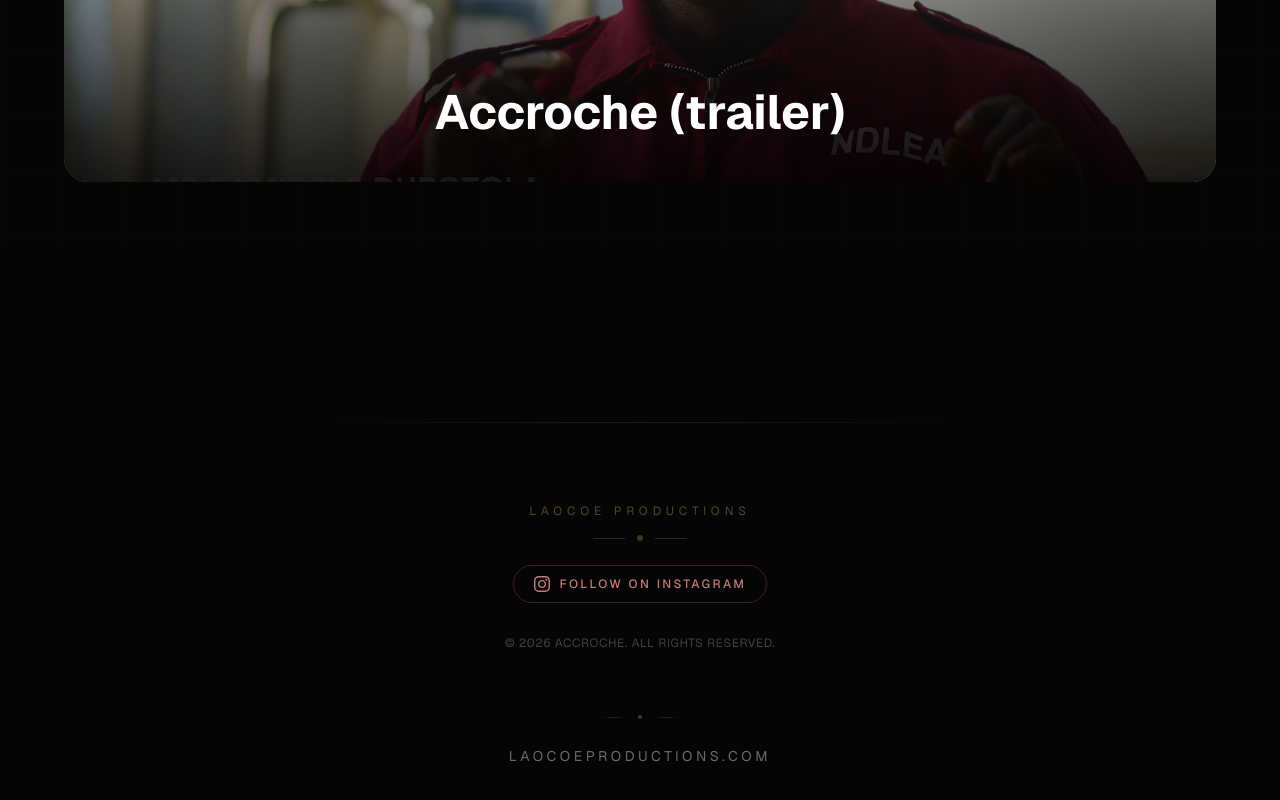
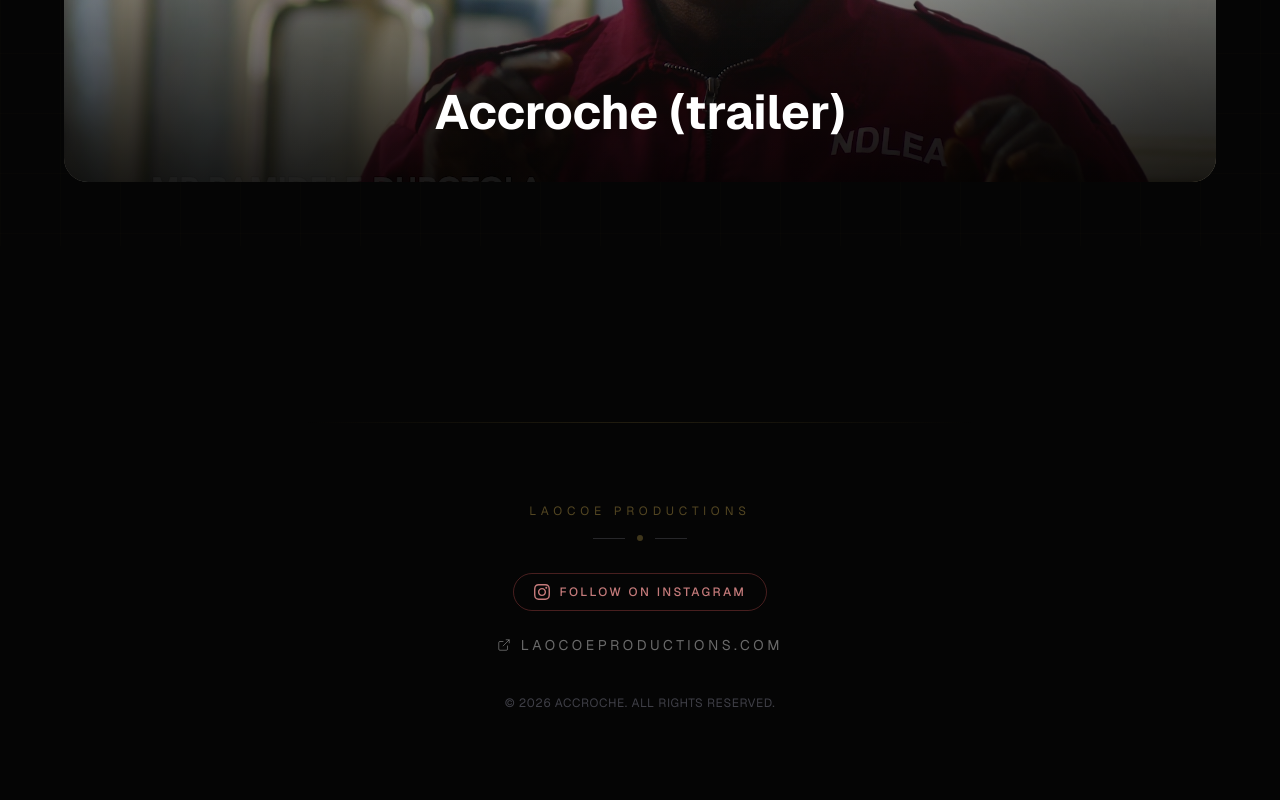
Before and after one commit to smartedgemediaco-creator/accroche-the-movie, a Next.js app: page / in a window 1280 px wide. Shown: the part 1387-2187 px from the top of the page. After the commit the page ends 2162 px from the top, so only its background shows below. Built offline with nearby package versions, Linux system fonts and the light colour scheme.

Commit message:
Move laocoeproductions into footer under Instagram with link icon, copyright last

```diff
--- a/src/app/page.tsx
+++ b/src/app/page.tsx
@@ -13,7 +13,7 @@ export default function Home() {
             Laocoe Productions
           </p>
 
-          <div className="flex items-center justify-center gap-3 mb-6">
+          <div className="flex items-center justify-center gap-3 mb-8">
             <span className="w-8 h-px bg-zinc-800" />
             <span className="w-1.5 h-1.5 rounded-full bg-[#c8a84e]/30" />
             <span className="w-8 h-px bg-zinc-800" />
@@ -23,7 +23,7 @@ export default function Home() {
             href="https://www.instagram.com/accroche_movie?igsh=MW13OGNlZnRkbzc1Nw=="
             target="_blank"
             rel="noopener noreferrer"
-            className="inline-flex items-center gap-2.5 px-5 py-2.5 rounded-full border border-[#8b3a3a]/50 text-[#c47a7a] hover:text-white hover:border-[#c47a7a] hover:bg-[#8b3a3a]/15 transition-all duration-500 group mb-8"
+            className="inline-flex items-center gap-2.5 px-5 py-2.5 rounded-full border border-[#8b3a3a]/50 text-[#c47a7a] hover:text-white hover:border-[#c47a7a] hover:bg-[#8b3a3a]/15 transition-all duration-500 group mb-6"
           >
             <svg viewBox="0 0 24 24" fill="currentColor" className="w-4 h-4">
               <path d="M12 2.163c3.204 0 3.584.012 4.85.07 3.252.148 4.771 1.691 4.919 4.919.058 1.265.069 1.645.069 4.849 0 3.205-.012 3.584-.069 4.849-.149 3.225-1.664 4.771-4.919 4.919-1.266.058-1.644.07-4.85.07-3.204 0-3.584-.012-4.849-.07-3.26-.149-4.771-1.699-4.919-4.92-.058-1.265-.07-1.644-.07-4.849 0-3.204.013-3.583.07-4.849.149-3.227 1.664-4.771 4.919-4.919 1.266-.057 1.645-.069 4.849-.069zm0-2.163c-3.259 0-3.667.014-4.947.072-4.358.2-6.78 2.618-6.98 6.98-.059 1.281-.073 1.689-.073 4.948 0 3.259.014 3.668.072 4.948.2 4.358 2.618 6.78 6.98 6.98 1.281.058 1.689.072 4.948.072 3.259 0 3.668-.014 4.948-.072 4.354-.2 6.782-2.618 6.979-6.98.059-1.28.073-1.689.073-4.948 0-3.259-.014-3.667-.072-4.947-.196-4.354-2.617-6.78-6.979-6.98-1.281-.059-1.69-.073-4.949-.073zm0 5.838c-3.403 0-6.162 2.759-6.162 6.162s2.759 6.163 6.162 6.163 6.162-2.759 6.162-6.163c0-3.403-2.759-6.162-6.162-6.162zm0 10.162c-2.209 0-4-1.79-4-4 0-2.209 1.791-4 4-4s4 1.791 4 4c0 2.21-1.791 4-4 4zm6.406-11.845c-.796 0-1.441.645-1.441 1.44s.645 1.44 1.441 1.44c.795 0 1.439-.645 1.439-1.44s-.644-1.44-1.439-1.44z" />
@@ -31,29 +31,25 @@ export default function Home() {
             <span className="text-xs tracking-[0.2em] uppercase font-medium">Follow on Instagram</span>
           </a>
 
+          <a
+            href="https://laocoeproductions.com/"
+            target="_blank"
+            rel="noopener noreferrer"
+            className="inline-flex items-center gap-2.5 text-xs md:text-sm tracking-[0.25em] uppercase text-white/40 hover:text-white transition-all duration-500 group mb-10"
+          >
+            <svg viewBox="0 0 24 24" fill="none" stroke="currentColor" strokeWidth={1.5} className="w-3.5 h-3.5">
+              <path d="M18 13v6a2 2 0 0 1-2 2H5a2 2 0 0 1-2-2V8a2 2 0 0 1 2-2h6" />
+              <polyline points="15 3 21 3 21 9" />
+              <line x1="10" y1="14" x2="21" y2="3" />
+            </svg>
+            laocoeproductions.com
+          </a>
+
           <p className="text-xs text-zinc-700 tracking-wider uppercase">
             &copy; {new Date().getFullYear()} Accroche. All rights reserved.
           </p>
         </div>
       </footer>
-
-      <div className="pb-10 md:pb-14 px-6 text-center">
-        <div className="flex items-center justify-center gap-3 mb-5">
-          <span className="w-6 h-px bg-gradient-to-r from-transparent via-[#c8a84e]/20 to-transparent" />
-          <span className="w-1 h-1 rounded-full bg-[#c8a84e]/30" />
-          <span className="w-6 h-px bg-gradient-to-r from-transparent via-[#c8a84e]/20 to-transparent" />
-        </div>
-        <a
-          href="https://laocoeproductions.com/"
-          target="_blank"
-          rel="noopener noreferrer"
-          className="inline-flex items-center gap-2 text-xs md:text-sm tracking-[0.25em] uppercase text-white/40 hover:text-white transition-all duration-500 group"
-        >
-          <span className="w-0 group-hover:w-6 h-px bg-[#c8a84e]/50 transition-all duration-500" />
-          laocoeproductions.com
-          <span className="w-0 group-hover:w-6 h-px bg-[#c8a84e]/50 transition-all duration-500" />
-        </a>
-      </div>
     </main>
   )
 }
```
